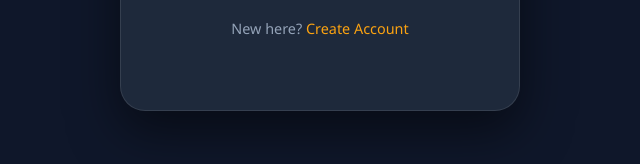
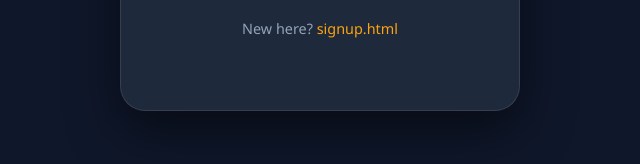
Before and after one commit to kavindyashashini39/chapter-hub, a website: page src/login.html in a window 1280 px wide. Shown: the part 572-736 px from the top of the page, 320-960 px from the left. Drawn offline with Linux system fonts and the light colour scheme.

Commit message:
Update login.html

```diff
--- a/src/login.html
+++ b/src/login.html
@@ -34,7 +34,7 @@
                 <input type="password" id="password" placeholder="Password" required>
                 <button type="submit" class="login-btn">Log In</button>
             </form>
-            <p class="new-user">New here? <a href="#">Create Account</a></p>
+            <p class="new-user">New here? <a href="#">signup.html</a></p>
         </div>
     </div>
 
```
